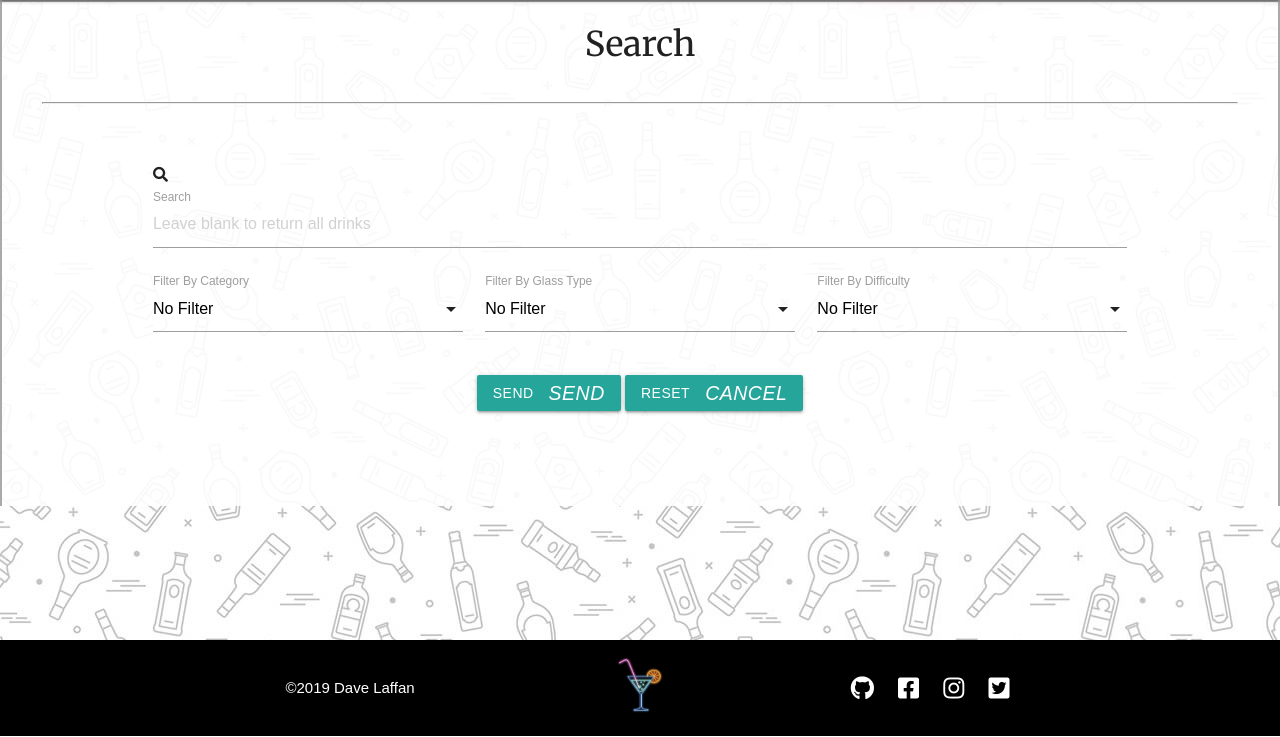
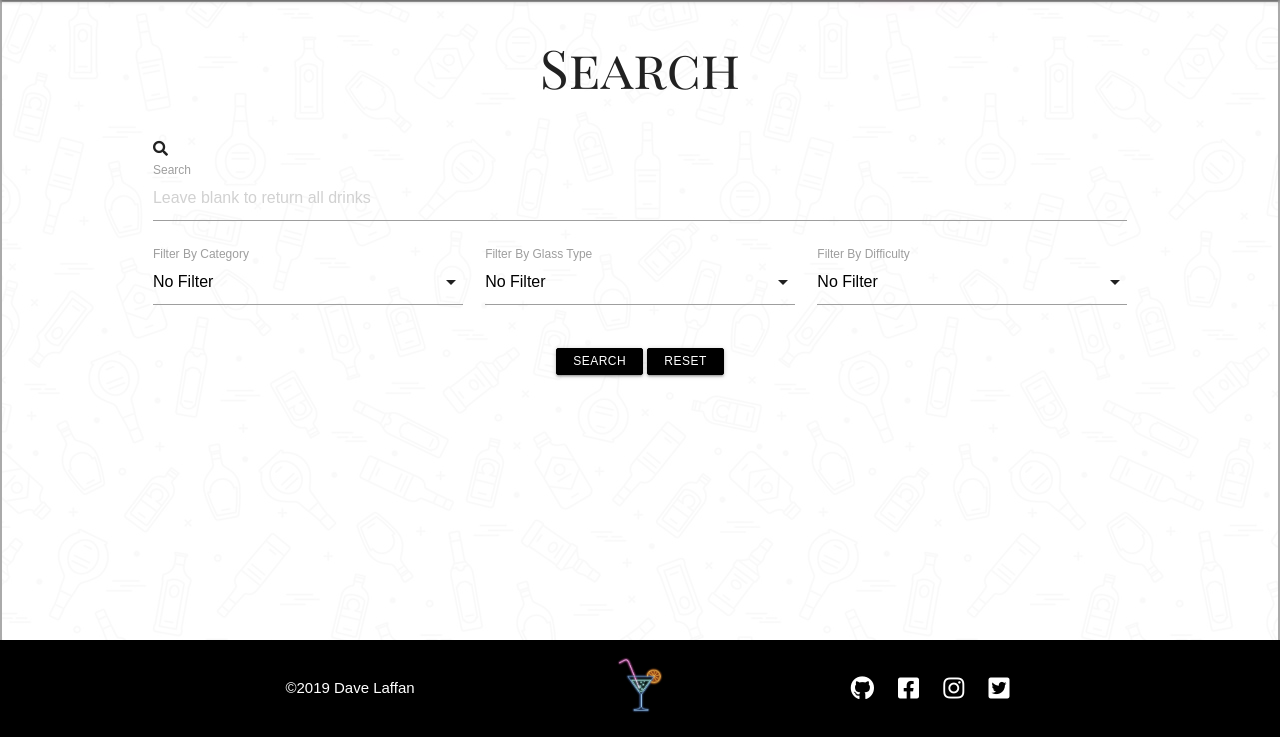
Before and after one commit to steview-d/drinks-db, a Flask app: page /search in a window 1280 px wide. Shown: the part 64-801 px from the top of the page. Run offline with Flask 2, Linux system fonts and the light colour scheme; a database or web service that is not in the repository returns one stand-in record (values such as "Sample title"); some libraries are stand-ins or nearby versions; some web fonts are replaced.

Commit message:
Add & remove classes to fix spacing issues
Page container & content-wrapper adjusted across pages to remove gaps at bottom
and work on getting white background to stretch to the end of the page.

```diff
--- a/static/css/style.css
+++ b/static/css/style.css
@@ -114,6 +114,7 @@ main {
 }
 
 .content-wrapper {
+    min-height: calc(100vh - 64px - 96px - 32px);
     background-color: rgba(255, 255, 255, 0.9);
     padding-bottom: 30px;
 }
@@ -414,14 +415,12 @@ nav ul .active {
 /* ---------------------------------------------------------------- View By -*/
 
 /*#category-tab .card.small {*/
+
 /*    height:200px;*/
+
 /*    position: relative;*/
+
 /*}*/
-
-
-
-
-
 
 /* ------------------------------------------------------------ Drink Cards -*/
 
@@ -538,6 +537,35 @@ nav ul .active {
 
 .results-per-page {
     margin-bottom: 1rem;
+}
+
+
+/* ----------------------------------------------------- Materialize Inputs -*/
+
+[type="radio"]:checked+span:after {
+    border: 2px solid black;
+}
+
+[type="radio"]:checked+span:after {
+    background-color: black;
+}
+
+.dropdown-content li>a,
+.dropdown-content li>span {
+    color: #212121;
+}
+
+.select-dropdown:focus {
+    border-bottom: 1px solid #9e9e9e;
+}
+
+.row .input-field input[type=text]:focus {
+    border-bottom: 1px solid #9e9e9e;
+    box-shadow: 0 1px 0 0 #9e9e9e;
+}
+
+input[type=text]:not(.browser-default):focus:not([readonly])+label {
+    color: #212121;
 }
 
 
@@ -740,7 +768,7 @@ nav ul .active {
 /* ------------------------------------------------------- Log In & Register-*/
 
 .v-center-wrapper {
-    height: calc(100vh - 64px - 95px);
+    height: calc(100vh - 64px - 96px);
 
 }
 
@@ -750,9 +778,10 @@ nav ul .active {
     transform: translateY(-50%);
 }
 
-.log_reg_wrapper {
+.log-reg-wrapper {
     padding: 20px;
     border-radius: 5px;
+    background-color: rgba(255, 255, 255, 0.9);
     border: 2px solid #555;
 }
 
--- a/templates/helpers/sort_options.html
+++ b/templates/helpers/sort_options.html
@@ -68,7 +68,7 @@
 
         <!--Sort Button-->
         <div class="col s12 center">
-            <button class="btn waves-effect waves-light sort-btn" type="submit">Sort<i class="material-icons right">send</i></button>
+            <button class="btn btn--black" type="submit">Sort</button>
         </div>
     </div>
 </div>
--- a/templates/index.html
+++ b/templates/index.html
@@ -1,7 +1,7 @@
 {% extends 'base.html' %} {% block content %}
 
 <!--Intro Box-->
-<div class="page-container content-wrapper intro-wrapper">
+<div class="page-container intro-wrapper">
     <img src="{{ url_for('static', filename='images/background/index_top.jpg') }}">
     <div class="intro">
         <div class="hide-on-small-only">
--- a/templates/login.html
+++ b/templates/login.html
@@ -1,6 +1,6 @@
 {% extends 'base.html' %} {% block content %}
 <div class="v-center-wrapper">
-    <div class="page-container content-wrapper v-center-content log_reg_wrapper">
+    <div class="page-container qcontent-wrapper v-center-content log-reg-wrapper">
         <h3 class="center">Log in to your account.</h3>
         <div class="row">
             <div class="col offset-s1 s10 offset-m2 m8 offset-l3 l6 center">
--- a/templates/register.html
+++ b/templates/register.html
@@ -1,6 +1,6 @@
 {% extends 'base.html' %} {% block content %}
 <div class="v-center-wrapper">
-    <div class="page-container content-wrapper v-center-content log_reg_wrapper">
+    <div class="page-container qcontent-wrapper v-center-content log-reg-wrapper">
 
         <h3 class="center">Create an account.</h3>
         <h3 class="center">It's quick, simple, and free!</h3>
--- a/templates/search.html
+++ b/templates/search.html
@@ -4,8 +4,7 @@
 
     <!--Page Title-->
     <div class="row center">
-        <h4>Search</h4>
-        <hr>
+        <h2>Search</h2>
     </div>
 
     <div class="row">
@@ -64,25 +63,22 @@
             </div>
             <!--Send / Cancel Buttons-->
             <div class="center">
-                <button class="waves-effect waves-light btn" type="submit"><i class="material-icons right">send</i>Send</button>
-                <a class="waves-effect waves-light btn" href="{{ url_for('search') }}"><i class="material-icons right">cancel</i>reset</a>
+                <button class="btn btn--black" type="submit">Search</button>
+                <a class="btn btn--black" href="{{ url_for('search') }}">Reset</a>
             </div>
         </form>
     </div>
-    <br>
-    <br>
 
     <!--No results from search-->
     {% if num_results == 0 %}
-    <h5 class="center">No drinks found for '{{find}}'. Please try another search.</h5>
+    <h5 class="center">No drinks found for your search criteria. Please try another search.</h5>
     {% endif %}
 
     <!--Display Results-->
     {% if results %}
     <!--Sort Options-->
     <div class="sort-options-title center">
-        <h5>Browse Sorting Options.</h5>
-        <a id="sort-options-btn" class="waves-effect waves-light btn-small">Sort Options</a>
+        <a id="sort-options-btn" class="btn btn--black">Sort Options</a>
     </div>
     <br>
     <div id="sort-options" class="row hidden">
@@ -103,7 +99,7 @@
 
     <div class="row">
         {% for drink in results %}
-        <div class="col s6 l4 xl3 border-outline center">
+        <div class="col s6 l4 xl3 center">
             {% include 'helpers/drink_card.html' %}
         </div>
         {% endfor %}
```
